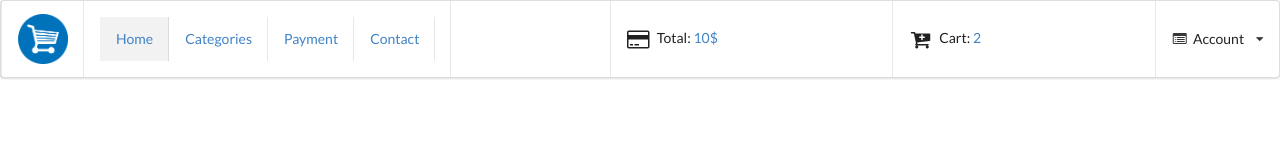
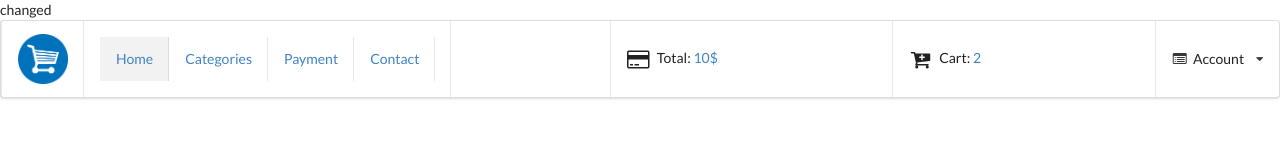
Before and after one commit to abogdan0505/MFGroup, a website: page app/index.html in a window 1280 px wide. Drawn offline with nearby package versions, Linux system fonts and the light colour scheme; files that its build step writes are made by us from their sources.

Commit message:
Update index.html

```diff
--- a/app/index.html
+++ b/app/index.html
@@ -17,7 +17,7 @@
 
   </head>
   <body>
-
+changed
 
     <div ng-controller="MenuCtrl" class="ui main stackable menu">
         <div class="ui main container">
```
